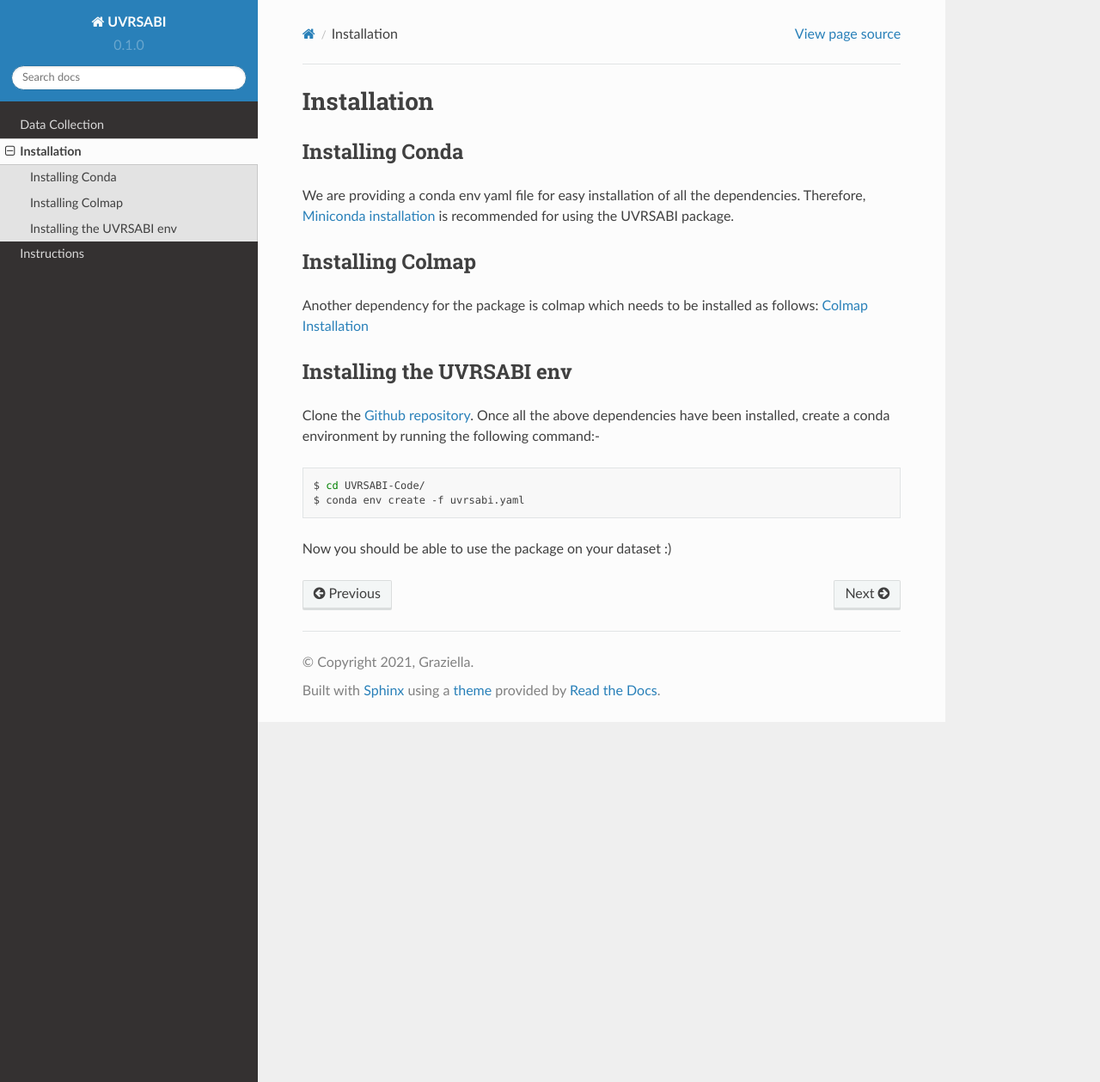
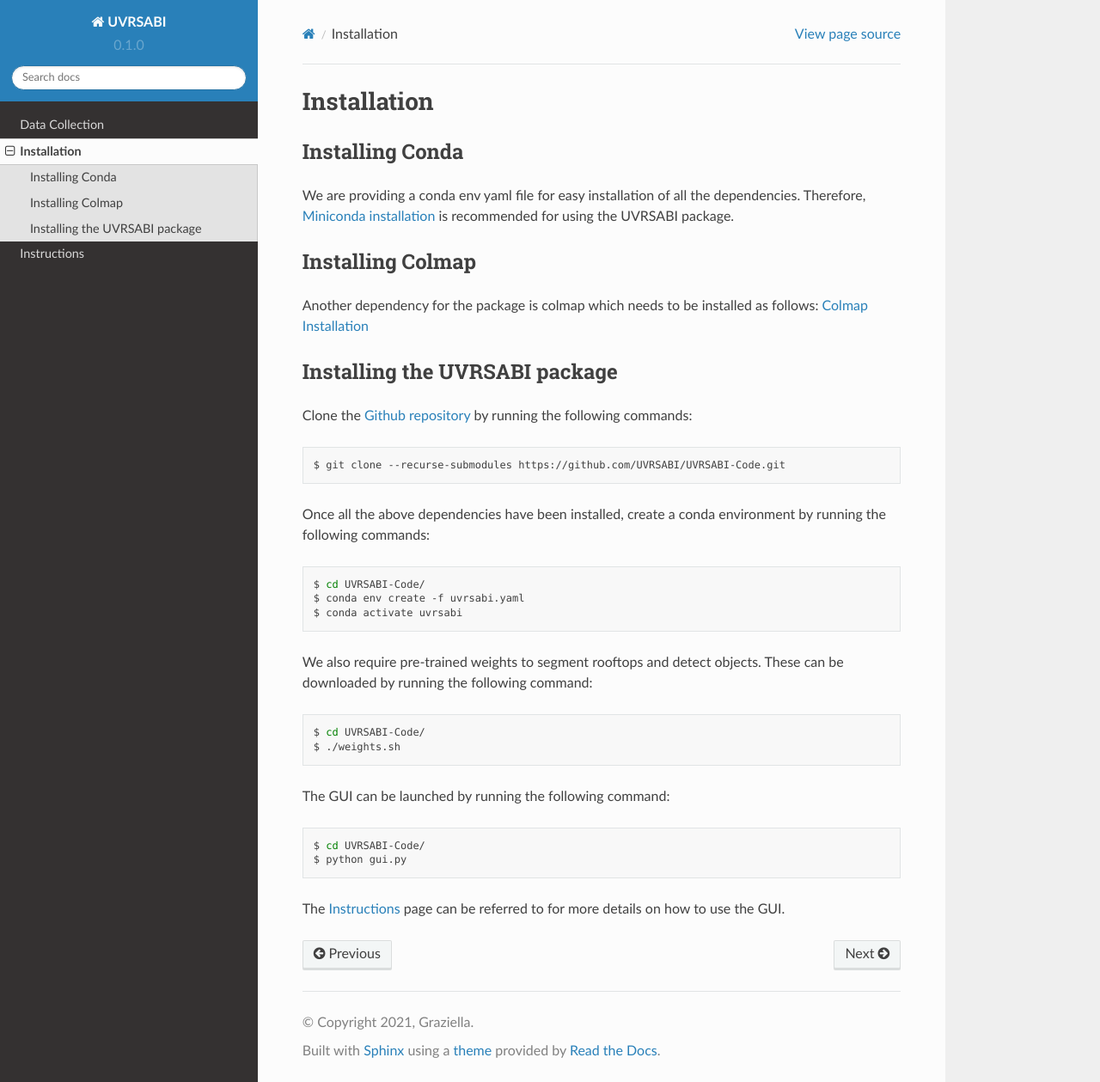
Before and after one commit to UVRSABI/uvrsabi-instructions, a Sphinx documentation site: the page built from docs/installation.rst, in a window 1280 px wide and 1259 px high. Shown: the whole window at 86% size. Built offline with Sphinx 7.4.7 and the Read the Docs theme 2.0.0, drawn with Linux system fonts in a browser that asks for light colours.

Commit message:
Made changes in the website

```diff
--- a/docs/installation.rst
+++ b/docs/installation.rst
@@ -9,19 +9,39 @@ Installing Colmap
 -----------------
 Another dependency for the package is colmap which needs to be installed as follows: `Colmap Installation <https://colmap.github.io/install.html>`_
 
-Installing the UVRSABI env
+Installing the UVRSABI package
 -----------------
 
-Clone the `Github repository <https://github.com/UVRSABI/UVRSABI-Code.git>`_.
-Once all the above dependencies have been installed, create a conda environment by running the following command:-
+Clone the `Github repository <https://github.com/UVRSABI/UVRSABI-Code.git>`_ by running the following commands:
+
+..  code-block:: bash
+
+	$ git clone --recurse-submodules https://github.com/UVRSABI/UVRSABI-Code.git
+
+Once all the above dependencies have been installed, create a conda environment by running the following commands:
 
 ..  code-block:: bash
 
 	$ cd UVRSABI-Code/
 	$ conda env create -f uvrsabi.yaml
+        $ conda activate uvrsabi
+
+We also require pre-trained weights to segment rooftops and detect objects. These can be downloaded by running the following command:
+
+..  code-block:: bash
+
+	$ cd UVRSABI-Code/
+	$ ./weights.sh
+
+The GUI can be launched by running the following command:
+
+..  code-block:: bash
+
+	$ cd UVRSABI-Code/
+	$ python gui.py
 
 
-Now you should be able to use the package on your dataset :)
+The :doc:`instructions` page can be referred to for more details on how to use the GUI.
 
 .. Follow the instructions mentioned on the `official website <https://docs.docker.com/get-docker>`_
 .. to install Docker on your system. The installation can be verified by running the following commands in the terminal
```
Also changed, not shown: docs/dataCollection.rst (+8 -3 lines), docs/instructions.rst (+19 -20 lines).
